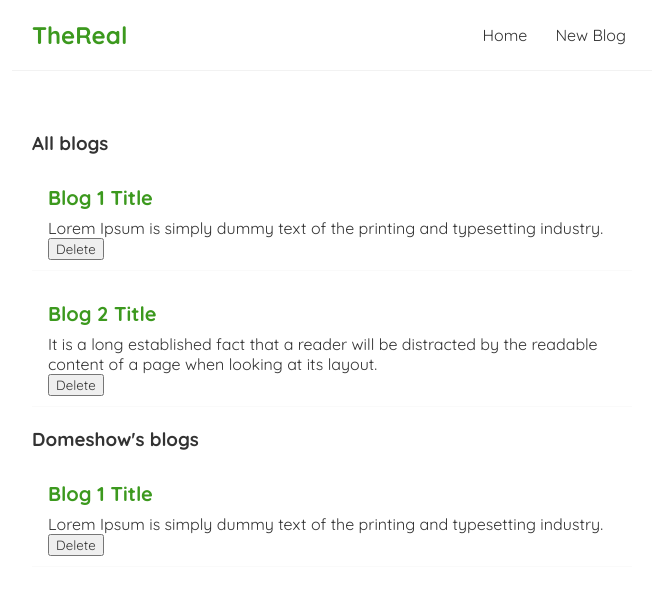
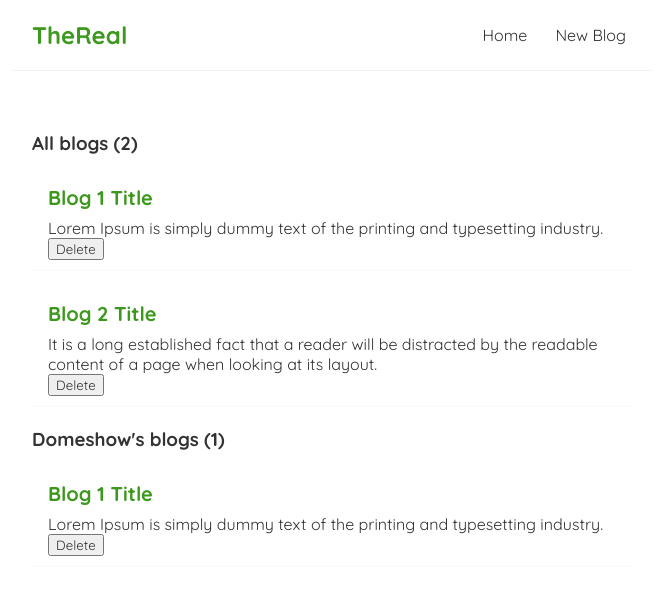
Before and after one commit to Domeshow/react-small-app, a React (Create React App) app: page / in a window 1280 px wide. Shown: the top 594 px of the page, without its empty margins (308-964 px from the left). Built offline with nearby package versions, Linux system fonts and the light colour scheme.

Commit message:
Count blogs

```diff
--- a/src/BlogList.js
+++ b/src/BlogList.js
@@ -2,7 +2,7 @@ const BlogList = ({blogs, title, handleDelete}) => {
 
     return (
         <div className="blog-list">
-            <h3>{title}</h3>
+            <h3>{title} ({blogs.length})</h3>
             {blogs.map((blog) => (
                 <div className="blog-preview" key={blog.id}>
                     <h2>{blog.title}</h2>
```
